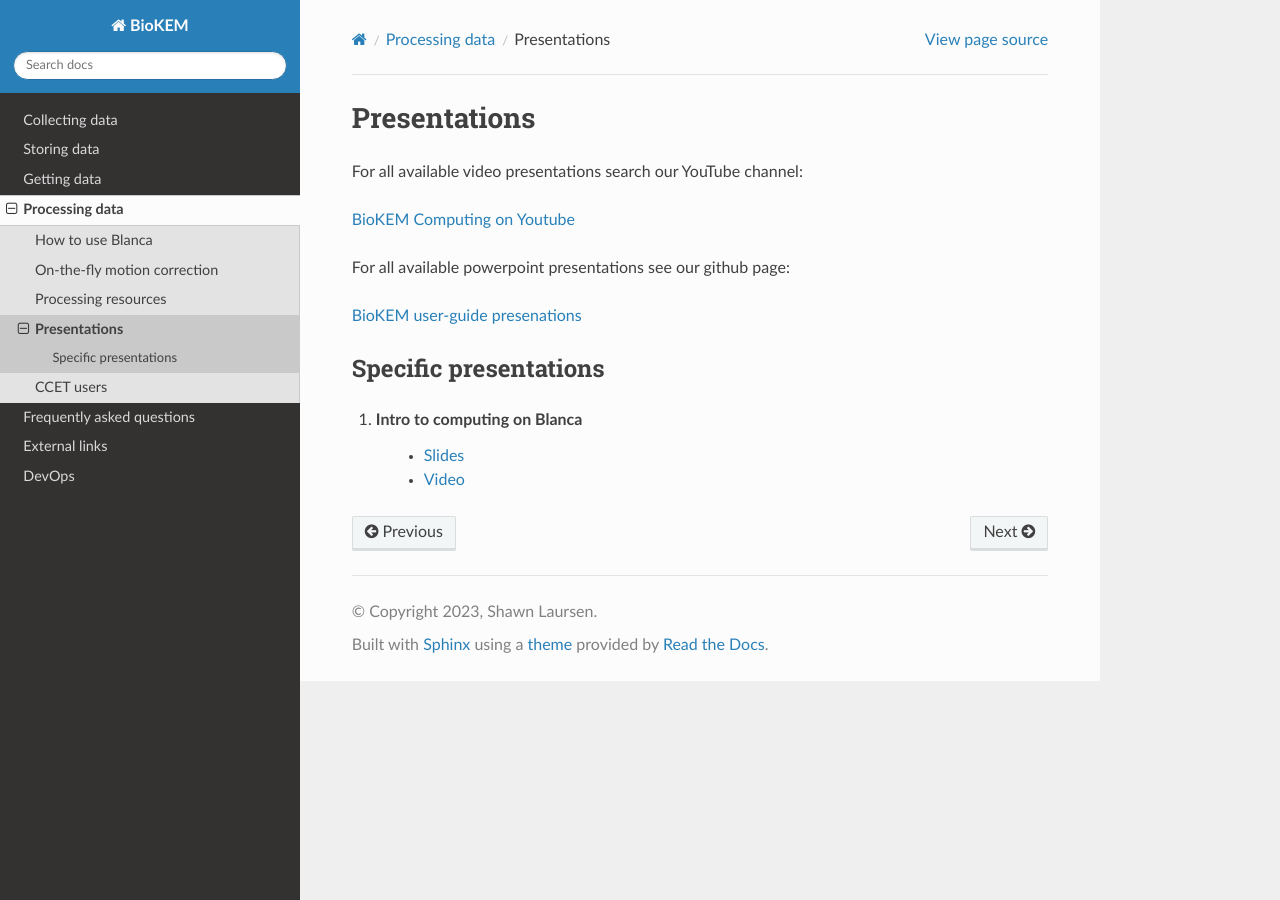
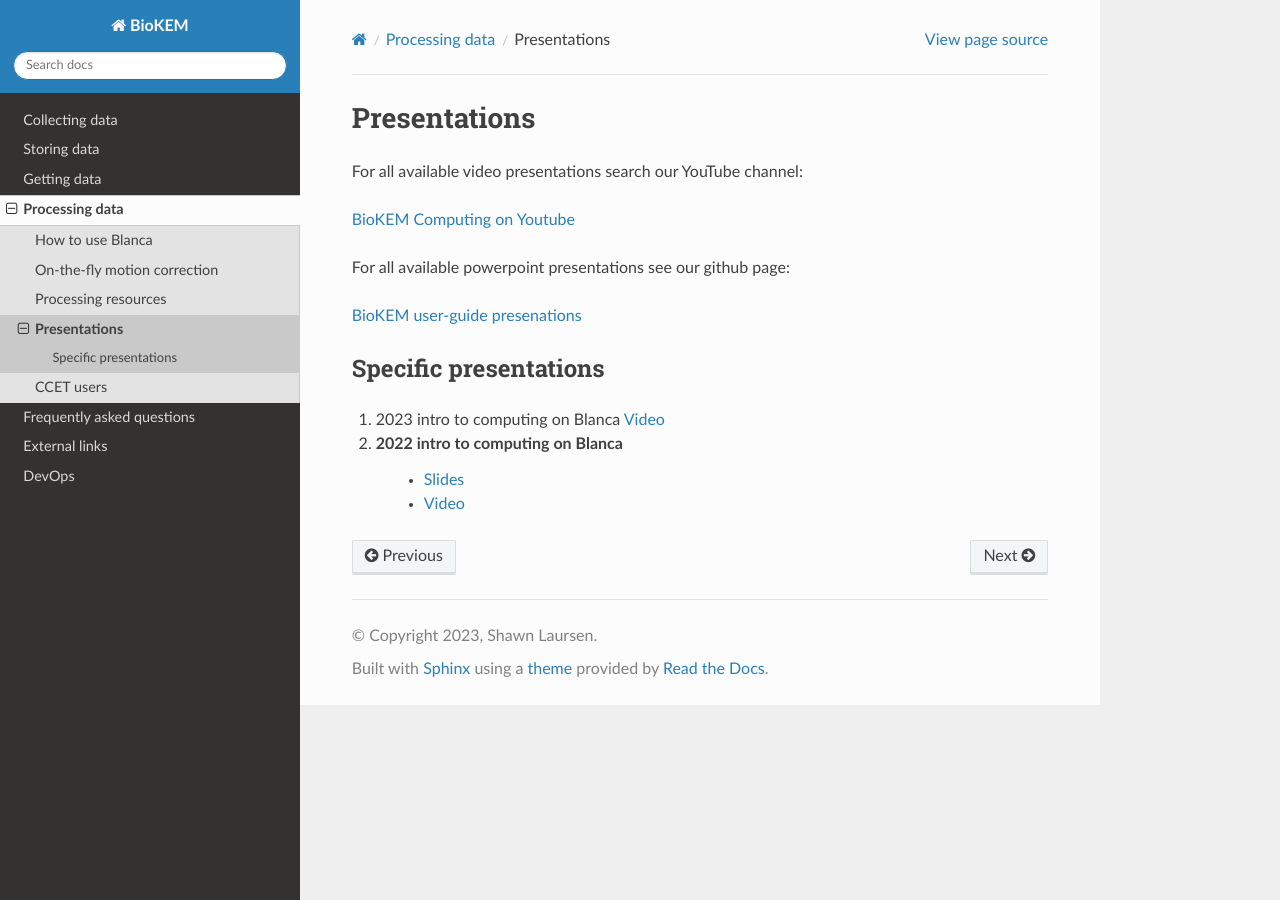
Before and after one commit to CU-BioKEM/user-guide, a Sphinx documentation site: the page built from docs/source/processing/presentations.rst, in a window 1280 px wide. Built offline with Sphinx 7.4.7 and the Read the Docs theme 2.0.0, drawn with Linux system fonts in a browser that asks for light colours; pages that are not in the unit, such as notebooks, are missing from menus.

Commit message:
added this years vid

```diff
--- a/docs/source/processing/presentations.rst
+++ b/docs/source/processing/presentations.rst
@@ -12,6 +12,7 @@ For all available powerpoint presentations see our github page:
 Specific presentations
 ----------------------
 
-#. Intro to computing on Blanca
+#. 2023 intro to computing on Blanca `Video <https://www.youtube.com/watch?v=p_e5GMFrz8g>`_
+#. 2022 intro to computing on Blanca
     - `Slides <https://github.com/CU-BioKEM/user-guide/blob/main/presentations/blanca_intro.pdf>`_
     - `Video <https://youtu.be/yJbWg7k02L8>`_
```
